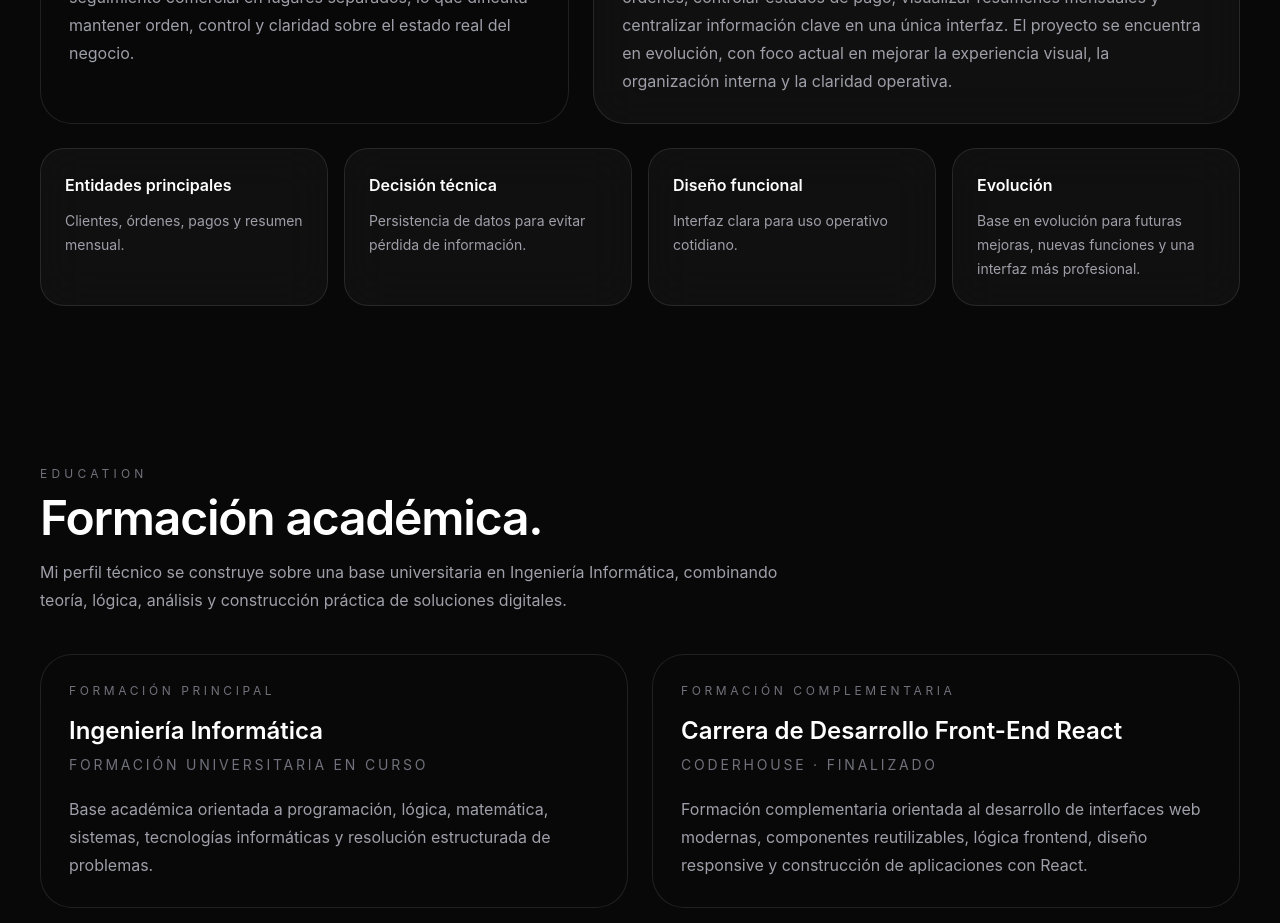
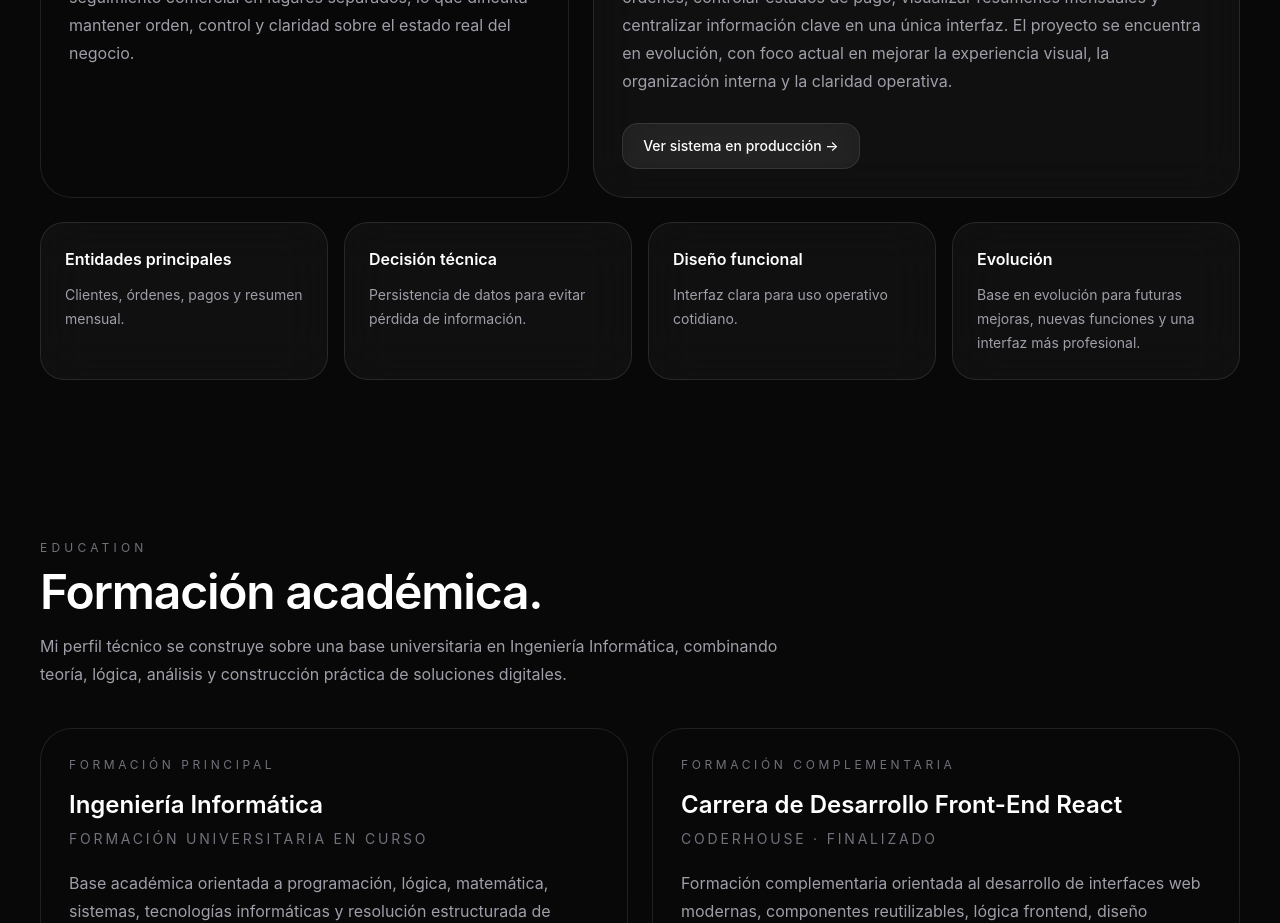
Before and after one commit to nicomarset1/Portafolio, a React (Vite) app: page / in a window 1280 px wide. Shown: the part 4120-5043 px from the top of the page. Built offline with nearby package versions, Linux system fonts and the light colour scheme.

Commit message:
detalles descargas

```diff
--- a/src/App.jsx
+++ b/src/App.jsx
@@ -1,6 +1,7 @@
 import { motion } from "framer-motion";
 
 const profileImage = "/images/nicolas-marset.jpeg";
+const projectUrl = "https://gestionmarseeeet.netlify.app/";
 
 const technicalFoundation = [
   {
@@ -503,6 +504,7 @@ export default function App() {
                   type="button"
                   onClick={() => scrollToSection("case-study")}
                   className="rounded-xl border border-white/10 px-4 py-2 text-sm text-zinc-300 transition hover:border-white/30 hover:text-white"
+                  href="https://gestionmarseeeet.netlify.app/"
                 >
                   Ver proyecto
                 </button>
@@ -554,6 +556,16 @@ export default function App() {
               órdenes, controlar estados de pago, visualizar resúmenes mensuales
               y centralizar información clave en una única interfaz. El proyecto se encuentra en evolución, con foco actual en mejorar la experiencia visual, la organización interna y la claridad operativa.
             </p>
+            <div className="mt-7">
+  <a
+    href={projectUrl}
+    target="_blank"
+    rel="noopener noreferrer"
+    className="inline-flex rounded-2xl border border-white/10 bg-white/[0.06] px-5 py-3 text-sm font-medium text-white backdrop-blur-xl transition duration-300 hover:-translate-y-1 hover:border-white/30 hover:bg-white/[0.1]"
+  >
+    Ver sistema en producción →
+  </a>
+</div>
           </div>
         </div>
 
```
